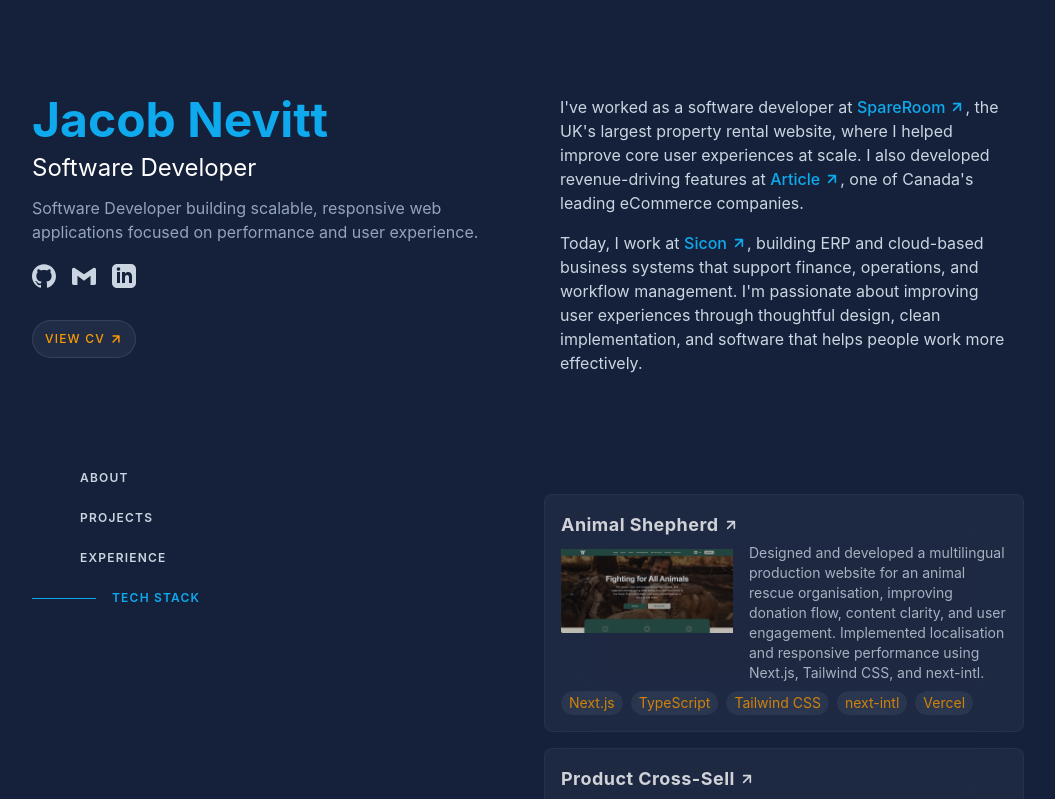
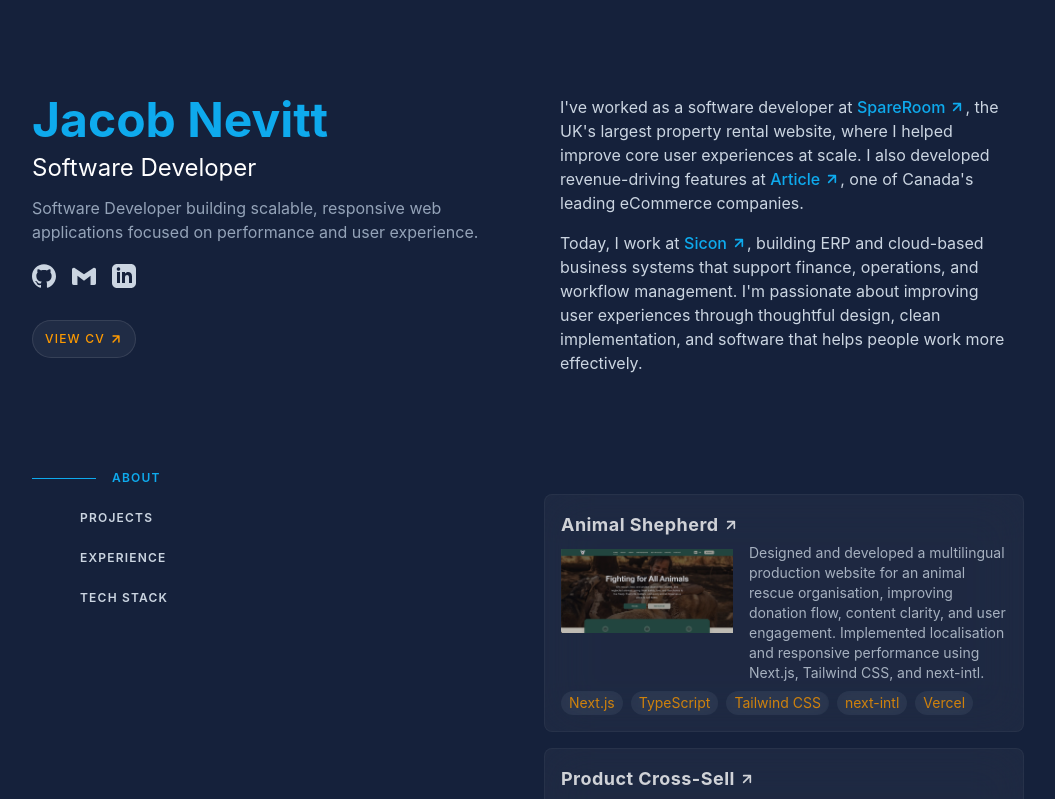
Before and after one commit to jacobadam/jacobnevitt-portfolio, a Next.js app: page / in a window 1280 px wide. Shown: the top 799 px of the page, without its empty margins (112-1167 px from the left). Built offline with nearby package versions, Linux system fonts and the light colour scheme.

Commit message:
replace IntersectionObserver with scroll position detection

```diff
--- a/app/hooks/use-active-section-observer.ts
+++ /dev/null
@@ -1,75 +0,0 @@
-import { useEffect } from "react";
-
-type sectionValues = {
-  ratio: number;
-  visible: boolean;
-  id: sectionId;
-};
-
-const sectionIds = ["about", "projects", "experience", "tech-stack"] as const;
-
-type sectionId = (typeof sectionIds)[number];
-
-type sectionLookup = Record<sectionId, sectionValues>;
-
-export const useActiveSectionObserver = (
-  setActiveSection: (activeSection: string) => void,
-): void => {
-  useEffect(() => {
-    const sections = document.querySelectorAll("section[id]");
-
-    const observerOptions = {
-      root: null,
-      rootMargin: "-17% 0px -30% 0px",
-      threshold: [0, 0.25, 0.5, 0.75, 1],
-    };
-
-    const sectionLookupTable: sectionLookup = {
-      about: { ratio: 0, visible: false, id: "about" },
-      projects: { ratio: 0, visible: false, id: "projects" },
-      experience: { ratio: 0, visible: false, id: "experience" },
-      "tech-stack": { ratio: 0, visible: false, id: "tech-stack" },
-    };
-
-    function isSectionId(value: string): value is sectionId {
-      return sectionIds.some((item) => item === value);
-    }
-
-    const observerCallback = (entries: IntersectionObserverEntry[]) => {
-      entries.forEach((entry) => {
-        const id = entry.target.id;
-
-        if (isSectionId(id)) {
-          sectionLookupTable[id] = {
-            ratio: entry.intersectionRatio,
-            id,
-            visible: entry.isIntersecting,
-          };
-        }
-      });
-
-      const sectionLookupTableArray = Object.values(sectionLookupTable);
-
-      const activeSection = sectionLookupTableArray.filter(
-        (section) => section.visible,
-      );
-
-      if (activeSection.length > 0) {
-        const mostVisable = activeSection.reduce((prev, curr) =>
-          prev.ratio > curr.ratio ? prev : curr,
-        );
-        setActiveSection(mostVisable.id);
-      }
-    };
-
-    const observer = new IntersectionObserver(
-      observerCallback,
-      observerOptions,
-    );
-
-    sections.forEach((section) => {
-      observer.observe(section);
-    });
-    return () => observer.disconnect();
-  }, [setActiveSection]);
-};
--- /dev/null
+++ b/app/hooks/use-active-section.ts
@@ -0,0 +1,68 @@
+import { useEffect } from "react";
+
+const sectionIds = ["about", "projects", "experience", "tech-stack"] as const;
+
+type SectionId = (typeof sectionIds)[number];
+
+function isSectionId(value: string): value is SectionId {
+  return sectionIds.includes(value as SectionId);
+}
+
+export const useActiveSection = (
+  setActiveSection: (activeSection: SectionId) => void,
+): void => {
+  useEffect(() => {
+    const sections = Array.from(
+      document.querySelectorAll<HTMLElement>("section[id]"),
+    );
+
+    let ticking = false;
+
+    const updateActiveSection = () => {
+      ticking = false;
+
+      if (window.scrollY < 50) {
+        setActiveSection("about");
+        return;
+      }
+
+      const targetLine = window.innerHeight * 0.3;
+
+      let closestSection: SectionId | null = null;
+      let closestDistance = Number.POSITIVE_INFINITY;
+
+      sections.forEach((section) => {
+        if (!isSectionId(section.id)) return;
+
+        const rect = section.getBoundingClientRect();
+        const distance = Math.abs(rect.top - targetLine);
+
+        if (distance < closestDistance) {
+          closestDistance = distance;
+          closestSection = section.id;
+        }
+      });
+
+      if (closestSection) {
+        setActiveSection(closestSection);
+      }
+    };
+
+    const handleScroll = () => {
+      if (!ticking) {
+        ticking = true;
+        requestAnimationFrame(updateActiveSection);
+      }
+    };
+
+    updateActiveSection();
+
+    window.addEventListener("scroll", handleScroll, { passive: true });
+    window.addEventListener("resize", updateActiveSection);
+
+    return () => {
+      window.removeEventListener("scroll", handleScroll);
+      window.removeEventListener("resize", updateActiveSection);
+    };
+  }, [setActiveSection]);
+};
--- a/app/page.tsx
+++ b/app/page.tsx
@@ -1,6 +1,6 @@
 "use client";
 
-import { useActiveSectionObserver } from "@/app/hooks/use-active-section-observer";
+import { useActiveSection } from "@/app/hooks/use-active-section";
 import { useClientWrapper } from "@/app/components/provider/client-wrapper";
 import { AboutSection } from "@/app/components/sections/about-section";
 import { ProjectsSection } from "@/app/components/sections/projects-section";
@@ -10,7 +10,7 @@ import { TechStackSection } from "@/app/components/sections/tech-stack-section";
 export default function Home() {
   const { setActiveSection } = useClientWrapper();
 
-  useActiveSectionObserver(setActiveSection);
+  useActiveSection(setActiveSection);
 
   return (
     <>
```
